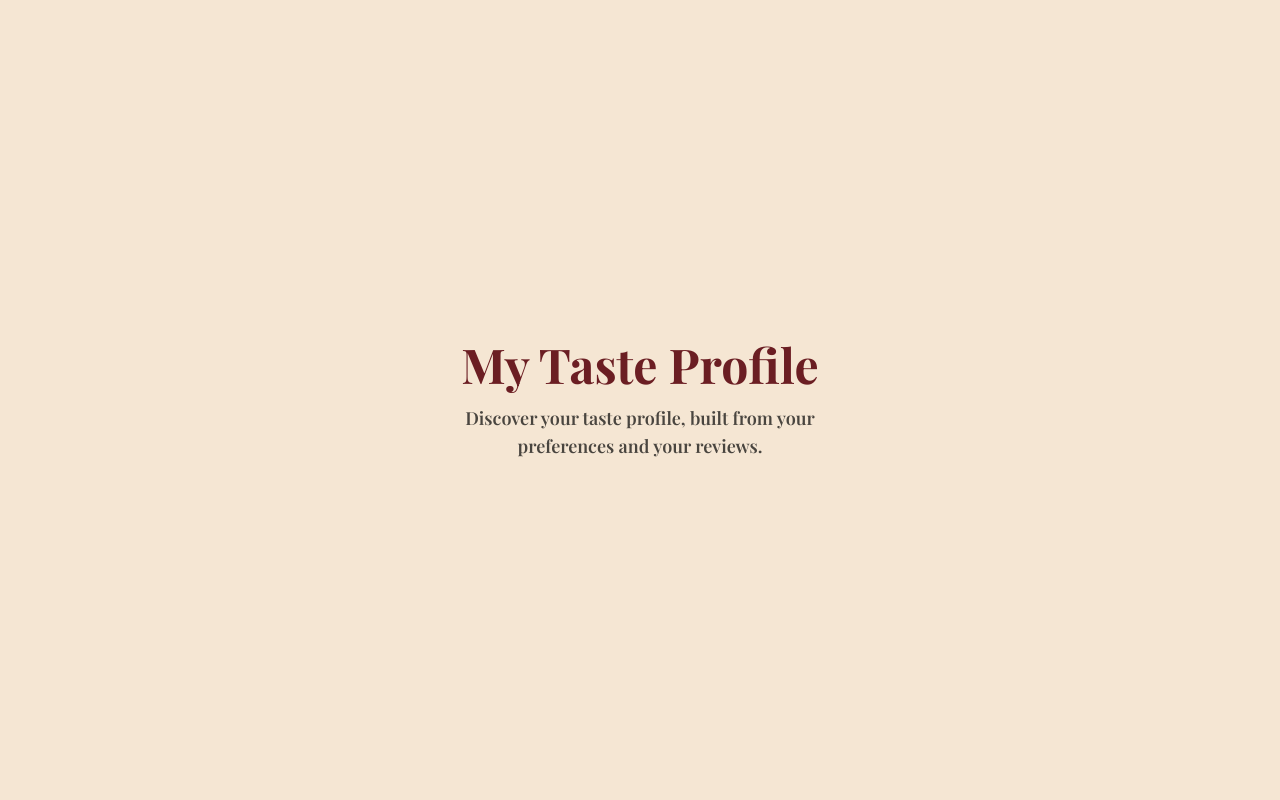
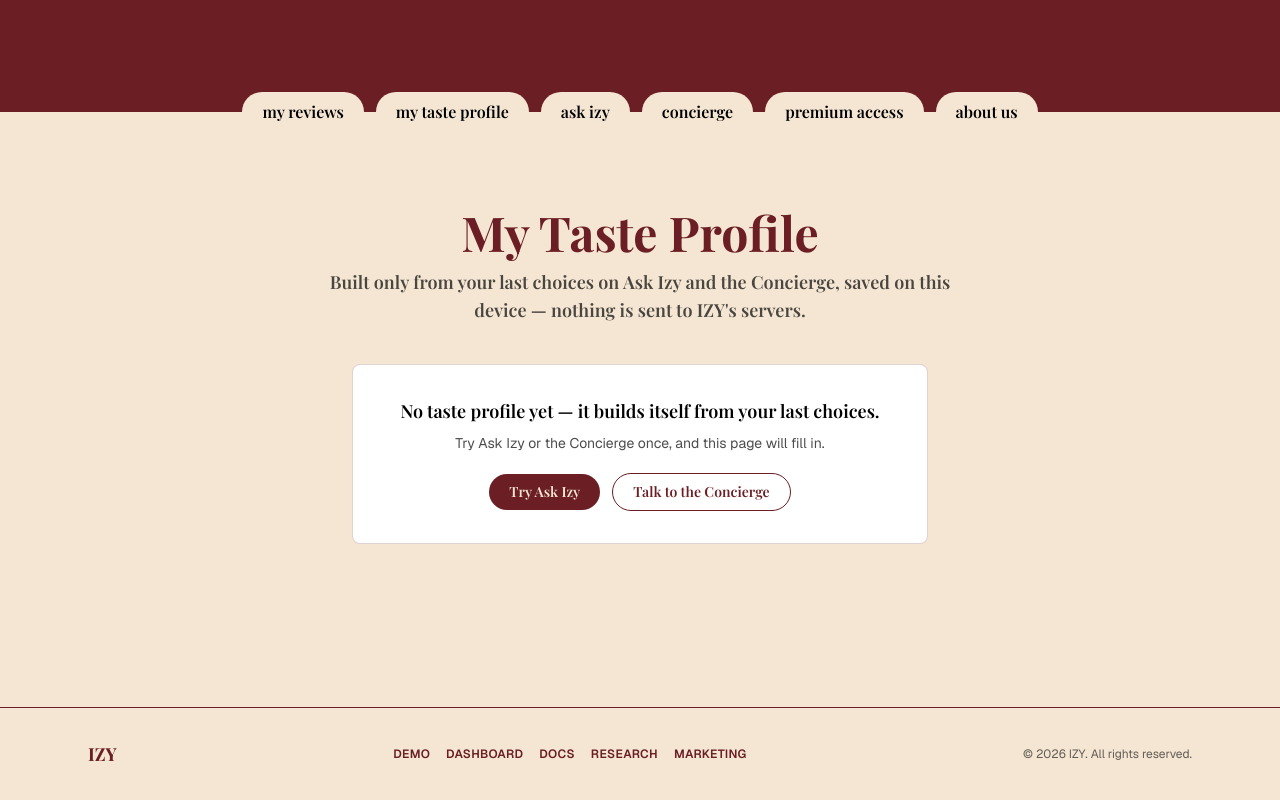
Before and after one commit to marieedenys/IZY, a Next.js app: page /my-taste-profile in a window 1280 px wide. Built offline with nearby package versions, Linux system fonts and the light colour scheme.

Commit message:
taste-profile: derive /my-taste-profile from localStorage choices
Co-Authored-By: Claude Sonnet 5 <noreply@anthropic.com>

```diff
--- a/src/app/my-taste-profile/page.tsx
+++ b/src/app/my-taste-profile/page.tsx
@@ -1,5 +1,7 @@
 import type { Metadata } from "next";
-import PlaceholderPage from "@/components/PlaceholderPage";
+import Navbar from "@/components/Navbar";
+import Footer from "@/components/Footer";
+import TasteProfileView from "@/components/TasteProfileView";
 
 export const metadata: Metadata = {
   title: "My Taste Profile — IZY",
@@ -7,9 +9,24 @@ export const metadata: Metadata = {
 
 export default function MyTasteProfilePage() {
   return (
-    <PlaceholderPage
-      title="My Taste Profile"
-      description="Discover your taste profile, built from your preferences and your reviews."
-    />
+    <div className="flex flex-1 flex-col">
+      <Navbar />
+      <div className="flex flex-1 flex-col px-6 py-16 sm:py-24">
+        <div className="mx-auto max-w-2xl text-center">
+          <h1 className="font-serif text-4xl font-bold text-bordeaux sm:text-5xl">
+            My Taste Profile
+          </h1>
+          <p className="mt-3 font-serif text-lg text-ink/70">
+            Built only from your last choices on Ask Izy and the Concierge,
+            saved on this device — nothing is sent to IZY&apos;s servers.
+          </p>
+        </div>
+
+        <div className="mx-auto mt-10 w-full max-w-xl">
+          <TasteProfileView />
+        </div>
+      </div>
+      <Footer />
+    </div>
   );
 }
--- a/src/components/ConciergeChat.tsx
+++ b/src/components/ConciergeChat.tsx
@@ -2,6 +2,7 @@
 
 import { useEffect, useRef, useState } from "react";
 import { supabase } from "@/lib/supabase/client";
+import { saveConciergeChoice } from "@/lib/localTasteProfile";
 import {
   INTAKE_QUESTIONS,
   getSuggestions,
@@ -89,6 +90,11 @@ export default function ConciergeChat() {
     );
     pushMessage("izy", "Here's what I'd suggest:");
     setSuggestions(result);
+    saveConciergeChoice({
+      craving: finalAnswers.craving,
+      occasion: finalAnswers.occasion,
+      budget: finalAnswers.budget,
+    });
 
     try {
       const row = buildFinishedSessionRow({
--- a/src/components/CoreForm.tsx
+++ b/src/components/CoreForm.tsx
@@ -5,6 +5,7 @@ import { useRouter } from "next/navigation";
 import { generateRecommendation } from "@/lib/generateRecommendation";
 import { supabase } from "@/lib/supabase/client";
 import { INTAKE_QUESTIONS } from "@/lib/concierge";
+import { saveCoreChoice } from "@/lib/localTasteProfile";
 
 type SaveStatus = "idle" | "saving" | "saved" | "error";
 
@@ -30,8 +31,15 @@ export default function CoreForm() {
   const isComplete = cuisineType !== "" && atmosphere !== "" && budget !== "";
 
   const handleAskIzy = () => {
-    setResult(generateRecommendation(cuisineType, atmosphere, budget));
+    const generated = generateRecommendation(cuisineType, atmosphere, budget);
+    setResult(generated);
     setSaveStatus("idle");
+    saveCoreChoice({
+      cuisineType,
+      atmosphere,
+      budget,
+      result: generated,
+    });
   };
 
   const handleSave = async () => {
--- /dev/null
+++ b/src/components/TasteProfileView.tsx
@@ -0,0 +1,106 @@
+"use client";
+
+import Link from "next/link";
+import { useEffect, useState } from "react";
+import {
+  readCoreChoice,
+  readConciergeChoice,
+  type CoreChoice,
+  type ConciergeChoice,
+} from "@/lib/localTasteProfile";
+
+type Loaded = {
+  core: CoreChoice | null;
+  concierge: ConciergeChoice | null;
+};
+
+export default function TasteProfileView() {
+  const [state, setState] = useState<Loaded | null>(null);
+
+  useEffect(() => {
+    // One-time sync from localStorage, a browser-only external system —
+    // this is exactly the "synchronize with an external system" case
+    // effects are for, not state derived from props/other state.
+    // eslint-disable-next-line react-hooks/set-state-in-effect
+    setState({ core: readCoreChoice(), concierge: readConciergeChoice() });
+  }, []);
+
+  if (!state) {
+    return null;
+  }
+
+  const coreChoice = state.core;
+  const conciergeChoice = state.concierge;
+
+  if (!coreChoice && !conciergeChoice) {
+    return (
+      <div className="rounded-lg border border-bordeaux/20 bg-white p-8 text-center">
+        <p className="font-serif text-lg text-ink">
+          No taste profile yet — it builds itself from your last choices.
+        </p>
+        <p className="mt-2 text-sm text-ink/70">
+          Try Ask Izy or the Concierge once, and this page will fill in.
+        </p>
+        <div className="mt-5 flex items-center justify-center gap-3">
+          <Link
+            href="/core"
+            className="rounded-full bg-bordeaux px-5 py-2 font-serif text-sm text-cream transition-opacity hover:opacity-90"
+          >
+            Try Ask Izy
+          </Link>
+          <Link
+            href="/chat"
+            className="rounded-full border border-bordeaux px-5 py-2 font-serif text-sm text-bordeaux transition-opacity hover:opacity-90"
+          >
+            Talk to the Concierge
+          </Link>
+        </div>
+      </div>
+    );
+  }
+
+  const latest =
+    coreChoice && conciergeChoice
+      ? coreChoice.savedAt > conciergeChoice.savedAt
+        ? coreChoice
+        : conciergeChoice
+      : (coreChoice ?? conciergeChoice)!;
+
+  return (
+    <div className="flex flex-col gap-6">
+      <div className="rounded-lg border border-bordeaux/20 bg-white p-6 sm:p-8">
+        <span className="inline-block rounded-full bg-bordeaux/10 px-3 py-1 text-xs font-semibold tracking-wide text-bordeaux uppercase">
+          Most recent
+        </span>
+        {latest.source === "core" ? (
+          <>
+            <p className="mt-4 font-serif text-lg text-ink">
+              You last asked Izy for{" "}
+              <span className="font-semibold">{latest.cuisineType}</span>, a{" "}
+              {latest.atmosphere.toLowerCase()} mood, and a{" "}
+              {latest.budget} budget.
+            </p>
+            <p className="mt-2 text-sm text-ink/70">{latest.result}</p>
+          </>
+        ) : (
+          <p className="mt-4 font-serif text-lg text-ink">
+            In the Concierge, you last chose{" "}
+            <span className="font-semibold">{latest.craving}</span> for a{" "}
+            {latest.occasion.toLowerCase()} occasion with a {latest.budget}{" "}
+            budget.
+          </p>
+        )}
+        <p className="mt-3 text-xs text-ink/50">
+          Saved {new Date(latest.savedAt).toLocaleString()}
+        </p>
+      </div>
+
+      {coreChoice && conciergeChoice && (
+        <p className="text-center text-sm text-ink/60">
+          Showing your single most recent choice between Ask Izy and the
+          Concierge — not a combined history.
+        </p>
+      )}
+    </div>
+  );
+}
--- /dev/null
+++ b/src/lib/localTasteProfile.ts
@@ -0,0 +1,72 @@
+// Pure localStorage read/write for the last choice made on Ask Izy and the
+// Concierge. Never touches Supabase or any network call — this is the sole
+// data source for /my-taste-profile.
+
+export type CoreChoice = {
+  source: "core";
+  cuisineType: string;
+  atmosphere: string;
+  budget: string;
+  result: string;
+  savedAt: string;
+};
+
+export type ConciergeChoice = {
+  source: "concierge";
+  craving: string;
+  occasion: string;
+  budget: string;
+  savedAt: string;
+};
+
+const CORE_KEY = "izy:last-core-choice";
+const CONCIERGE_KEY = "izy:last-concierge-choice";
+
+export function saveCoreChoice(
+  choice: Omit<CoreChoice, "source" | "savedAt">,
+) {
+  try {
+    const value: CoreChoice = {
+      source: "core",
+      savedAt: new Date().toISOString(),
+      ...choice,
+    };
+    window.localStorage.setItem(CORE_KEY, JSON.stringify(value));
+  } catch {
+    // localStorage can be unavailable (private mode, blocked site data) —
+    // this is a nice-to-have, never something to break the page over.
+  }
+}
+
+export function saveConciergeChoice(
+  choice: Omit<ConciergeChoice, "source" | "savedAt">,
+) {
+  try {
+    const value: ConciergeChoice = {
+      source: "concierge",
+      savedAt: new Date().toISOString(),
+      ...choice,
+    };
+    window.localStorage.setItem(CONCIERGE_KEY, JSON.stringify(value));
+  } catch {
+    // Same as above — never throw.
+  }
+}
+
+export function readCoreChoice(): CoreChoice | null {
+  try {
+    const raw = window.localStorage.getItem(CORE_KEY);
+    return raw ? (JSON.parse(raw) as CoreChoice) : null;
+  } catch {
+    return null;
+  }
+}
+
+export function readConciergeChoice(): ConciergeChoice | null {
+  try {
+    const raw = window.localStorage.getItem(CONCIERGE_KEY);
+    return raw ? (JSON.parse(raw) as ConciergeChoice) : null;
+  } catch {
+    return null;
+  }
+}
```
